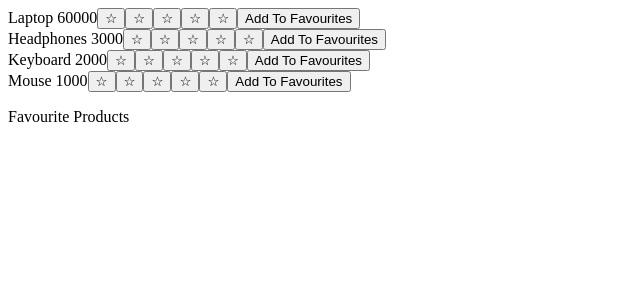
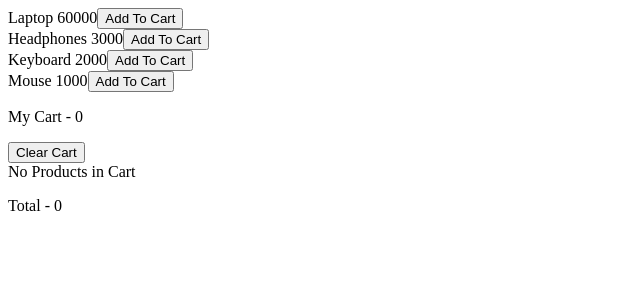
Before and after one commit to kunaladhav/playground, a React (Vite) app in the folder playground/: page / in a window 1280 px wide. Shown: the top 300 px of the page, without its empty margins (0-640 px from the left). Built offline with nearby package versions, Linux system fonts and the light colour scheme.

Commit message:
Complete Day 13 assignment

```diff
--- a/playground/src/App.jsx
+++ b/playground/src/App.jsx
@@ -15,7 +15,8 @@
 // import Debounce from "./components/Debounce";
 // import Pagination from "./components/Pagination";
 // import SortableProductList from "./components/SortableProductList";
-import ProductPage from "./Pages/ProductPage";
+// import ProductPage from "./Pages/ProductPage";
+import RevisionShop from "./Pages/RevisionShop";
 
 function App() {
   // const [cart, setCart] = useState([]);
@@ -42,7 +43,8 @@ function App() {
         {/* <Debounce /> */}
         {/* <Pagination /> */}
         {/* <SortableProductList /> */}
-        <ProductPage />
+        {/* <ProductPage /> */}
+        <RevisionShop />
       </div>
     </>
   );
--- /dev/null
+++ b/playground/src/Pages/RevisionShop.jsx
@@ -0,0 +1,48 @@
+import { useState } from "react";
+import RevisionProducts from "../components/RevisionProducts";
+import RevisionCart from "../components/RevisionCart";
+
+const products_initial = [
+  { id: 1, name: "Laptop", price: 60000 },
+  { id: 2, name: "Headphones", price: 3000 },
+  { id: 3, name: "Keyboard", price: 2000 },
+  { id: 4, name: "Mouse", price: 1000 },
+];
+
+const RevisionShop = () => {
+  const [cart, setCart] = useState([]);
+
+  const product = products_initial;
+
+  const addToCart = (id) => {
+    if (cart.includes(id)) {
+      return;
+    } else {
+      setCart([...cart, id]);
+    }
+  };
+
+  const deleteFromCart = (id) => {
+    setCart(cart.filter((item) => item !== id));
+  };
+
+  const clearCart = (id) => {
+    setCart(cart.filter((item) => item === id));
+  };
+
+  return (
+    <div>
+      <div>
+        <RevisionProducts onAddToCart={addToCart} product={product} />
+        <RevisionCart
+          cart={cart}
+          product={product}
+          onDeleteFromCart={deleteFromCart}
+          onClearCart={clearCart}
+        />
+      </div>
+    </div>
+  );
+};
+
+export default RevisionShop;
--- /dev/null
+++ b/playground/src/components/RevisionCart.jsx
@@ -0,0 +1,35 @@
+const RevisionCart = ({ cart, product, onDeleteFromCart, onClearCart }) => {
+  const cartProducts = product.filter((item) => cart.includes(item.id));
+
+  const totalPrice = cartProducts.reduce((acc, item) => {
+    return acc + item.price;
+  }, 0);
+
+  return (
+    <div>
+      <div>
+        <p>My Cart - {cart.length}</p>
+        <button onClick={() => onClearCart()}>Clear Cart</button>
+        {cart.length === 0 ? (
+          <div>No Products in Cart</div>
+        ) : (
+          cartProducts.map((item) =>
+            cart.includes(item.id) ? (
+              <div>
+                {item.name} {item.price}
+                <button onClick={() => onDeleteFromCart(item.id)}>
+                  Delete Item
+                </button>
+              </div>
+            ) : (
+              <></>
+            ),
+          )
+        )}
+      </div>
+      <p>Total - {totalPrice}</p>
+    </div>
+  );
+};
+
+export default RevisionCart;
--- /dev/null
+++ b/playground/src/components/RevisionProducts.jsx
@@ -0,0 +1,16 @@
+const RevisionProducts = ({ onAddToCart, product }) => {
+  return (
+    <div>
+      <div>
+        {product.map((item) => (
+          <div>
+            {item.name} {item.price}
+            <button onClick={() => onAddToCart(item.id)}>Add To Cart</button>
+          </div>
+        ))}
+      </div>
+    </div>
+  );
+};
+
+export default RevisionProducts;
```
